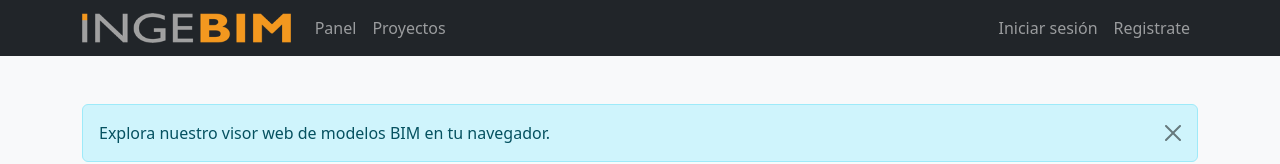
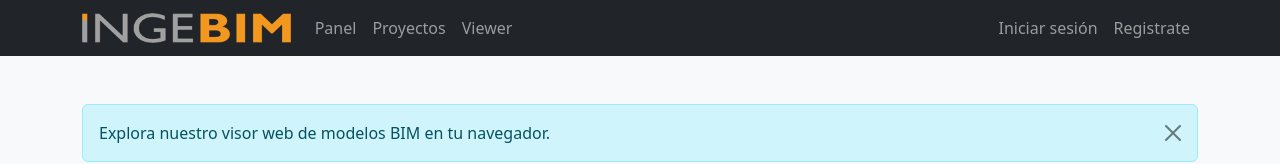
Before and after one commit to 0xtakemichi/bimviewer-web-app, a React (Vite) app: page / in a window 1280 px wide. Shown: the top 164 px of the page. Built offline with nearby package versions, Linux system fonts and the light colour scheme; no server answers; what @thatopen/ui would draw is missing.

Commit message:
public route viewer

```diff
--- a/src/router/AppRouter.tsx
+++ b/src/router/AppRouter.tsx
@@ -76,9 +76,9 @@ class AppRouter extends Component<{}, { authed: boolean; loading: boolean }> {
                   <Nav.Link as={Link} to="/projects">
                     Proyectos
                   </Nav.Link>
-                  {/* <Nav.Link as={Link} to="/viewer">
+                  <Nav.Link as={Link} to="/viewer">
                     Viewer
-                  </Nav.Link> */}
+                  </Nav.Link>
                 </Nav>
                 <Nav>
                   {this.state.authed ? (
@@ -118,7 +118,7 @@ class AppRouter extends Component<{}, { authed: boolean; loading: boolean }> {
               <Route path="/login" element={<PublicRoute authed={this.state.authed} component={Login} />} />
               <Route path="/register" element={<PublicRoute authed={this.state.authed} component={Register} />} />
               <Route path="/dashboard" element={<PrivateRoute authed={this.state.authed} component={Dashboard} />} />
-              {/* <Route path="/viewer" element={<PrivateRoute authed={this.state.authed} component={Viewer} />} /> */}
+              <Route path="/viewer" element={<PrivateRoute authed={this.state.authed} component={Viewer} />} />
               <Route path="/user" element={<PrivateRoute authed={this.state.authed} component={UserPage} />} />
               <Route path="/projects" element={<PrivateRoute authed={this.state.authed} component={ProjectsPage} />} />
               <Route path="/projects/viewer/:id" element={<PrivateRoute authed={this.state.authed} component={Viewer} />} />
```
